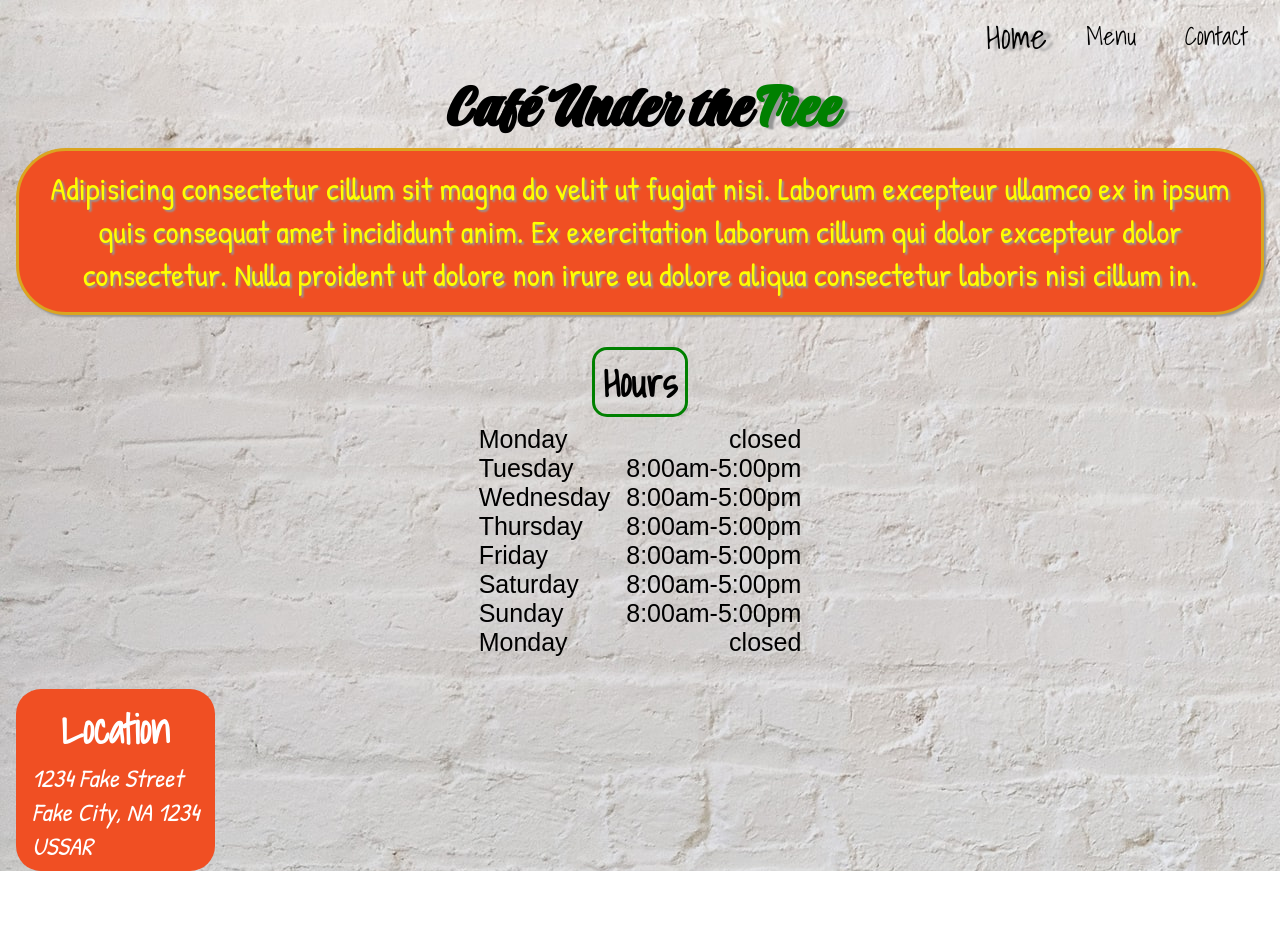
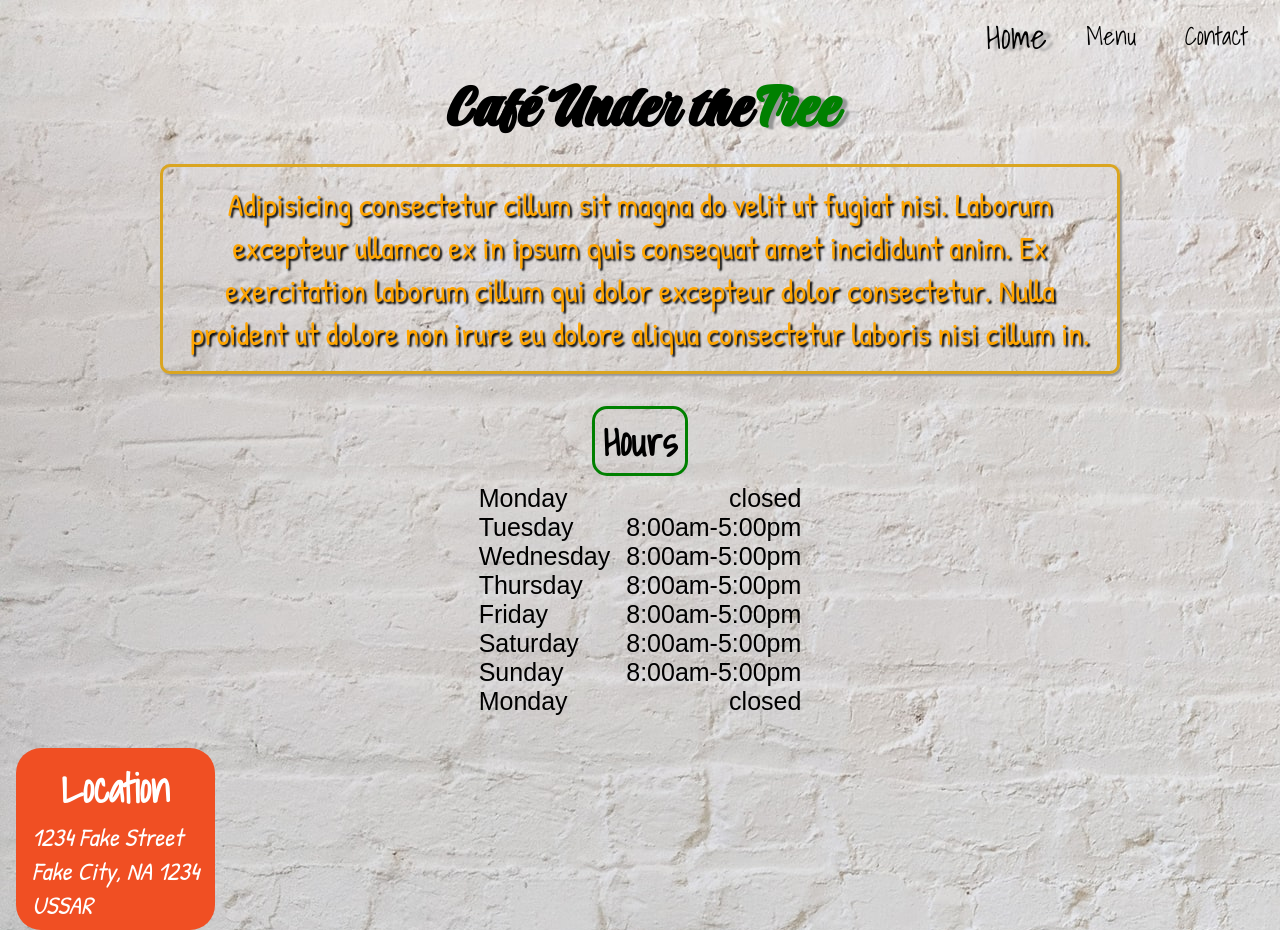
Before and after one commit to palmerusaf/restaurant-page, a website built with webpack: page dist/index.html in a window 1280 px wide. Before the commit the page ends 871 px from the top, so only its background shows below. Built offline with nearby package versions, Linux system fonts and the light colour scheme.

Commit message:
make adjustments to wecome msg container

```diff
--- a/src/css/style.scss
+++ b/src/css/style.scss
@@ -72,16 +72,16 @@ body {
   }
 
   &welcome-container {
+    margin-top: 16px;
     padding: 16px 20px;
     border: goldenrod solid;
-    border-radius: 50px;
+    width: 75%;
+    border-radius: 10px;
     box-shadow: 2px 2px 2px rgba(150, 150, 150, 1);
-    text-shadow: 2px 2px 2px rgba(150, 150, 150, 1);
-    margin: 0px 16px;
+    text-shadow: 2px 2px 2px black;
     font-size: 32px;
     text-align: center;
-    background-color: #f04f23;
-    color: yellow;
+    color: orange;
   }
 
   &welcome-msg {
```
